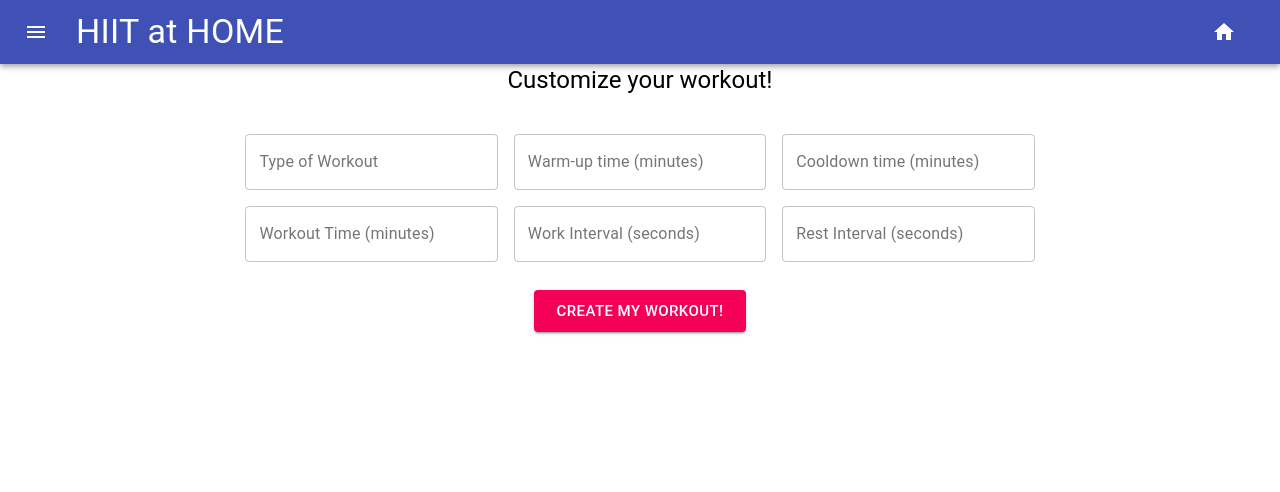
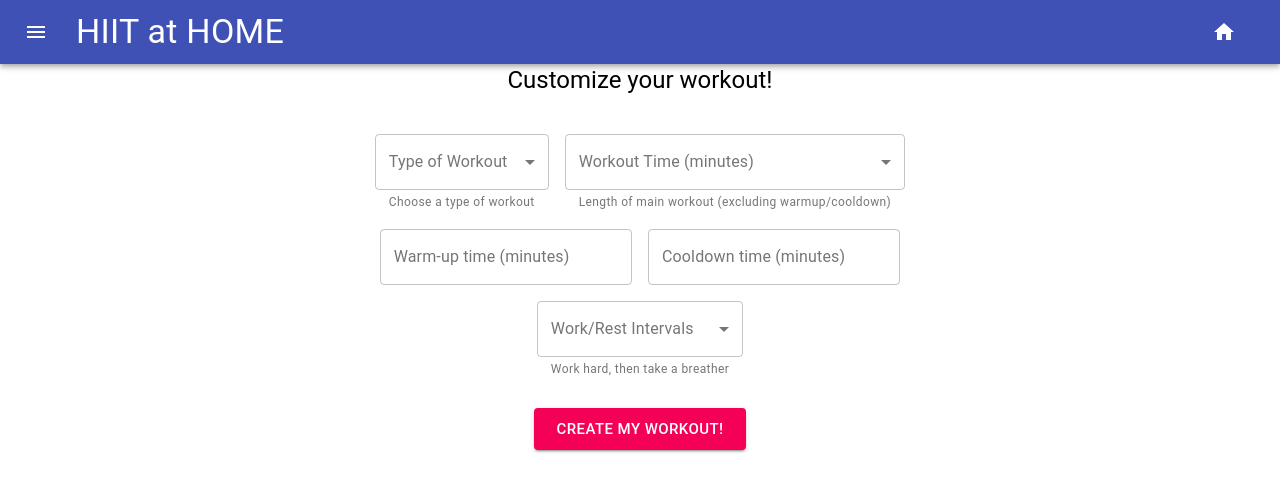
Before and after one commit to lmeromy/hiitathome, a React (Create React App) app in the folder client/: page /generate-workout in a window 1280 px wide. Shown: the top 492 px of the page. Built offline with nearby package versions, Linux system fonts and the light colour scheme; no server answers.

Commit message:
Form works, displays workout

```diff
--- a/client/src/components/DisplayWorkout/DisplayWorkout.jsx
+++ b/client/src/components/DisplayWorkout/DisplayWorkout.jsx
@@ -3,15 +3,77 @@ import { Link } from "react-router-dom";
 import Typography from "@material-ui/core/Typography";
 import Button from "@material-ui/core/Button";
 import FitnessCenterIcon from "@material-ui/icons/FitnessCenter";
+import { WorkBlock } from "./WorkBlock";
 
 const DisplayWorkout = ({ exercises, details }) => {
+  // write a function which takes in an array of items and a number
+  // the function should randomly return that number of items (with no repeat items)
+
+  const chooseExercises = (exercisesArray, number) => {
+    const chosenExercises = [];
+    for (let i = 0; i < number; i++) {
+      let randomExercise =
+        exercisesArray[Math.floor(Math.random() * exercisesArray.length)];
+      chosenExercises.push(randomExercise);
+      //remove chosen exercise from initial array
+      exercisesArray.splice(exercisesArray.indexOf(randomExercise), 1);
+    }
+    console.log(chosenExercises);
+    return chosenExercises;
+  };
+
+  let blocks, blockLength;
+
+  const createWorkBlock = () => {
+    switch (details.workTime) {
+      case 10:
+        blocks = 2;
+        blockLength = 5;
+        break;
+      case 12:
+        blocks = 3;
+        blockLength = 4;
+        break;
+      case 15:
+        blocks = 3;
+        blockLength = 5;
+        break;
+      case 18:
+        blocks = 3;
+        blockLength = 6;
+        break;
+      case 20:
+        blocks = 4;
+        blockLength = 5;
+        break;
+      default:
+        blocks = 2;
+        blockLength = 5;
+    }
+
+    const myExercises = chooseExercises(exercises, blockLength);
+    return <WorkBlock exercises={myExercises} blocks={blocks} />;
+  };
+
   return (
     <div>
       {!exercises && !details && null}
       {details && (
-        <Typography variant="h5" align="center">
-          {details.type}
-        </Typography>
+        <>
+          <Typography variant="h3" align="center">
+            Here's your workout:
+          </Typography>
+          <Typography variant="h4" align="center">
+            Warmup: {details.warmup} minutes
+          </Typography>
+
+          <Typography variant="h4" align="center">
+            Work Block: {createWorkBlock()}
+          </Typography>
+          <Typography variant="h4" align="center">
+            Cooldown: {details.cooldown} minutes
+          </Typography>
+        </>
       )}
     </div>
   );
--- /dev/null
+++ b/client/src/components/DisplayWorkout/DisplayWorkout.scss
@@ -0,0 +1,5 @@
+.workout-block {
+  margin-left: 10%;
+  margin-right: 10%;
+  padding: 20px;
+}
--- /dev/null
+++ b/client/src/components/DisplayWorkout/WorkBlock.jsx
@@ -0,0 +1,27 @@
+import React from "react";
+import List from "@material-ui/core/List";
+import ListItem from "@material-ui/core/ListItem";
+import ListItemText from "@material-ui/core/ListItemText";
+import Divider from "@material-ui/core/Divider";
+import Typography from "@material-ui/core/Typography";
+import "./DisplayWorkout.scss";
+
+export const WorkBlock = ({ exercises, blocks }) => {
+  return (
+    <div className="workout-block">
+      <List align="center">
+        {exercises.map((exercise) => (
+          <>
+            <ListItem key={exercise[0]}>
+              <ListItemText primary={exercise[0] + ": " + exercise[2]} />
+            </ListItem>
+            <Divider />
+          </>
+        ))}
+      </List>
+      <Typography variant="h4" align="center">
+        Repeat this block {blocks} times
+      </Typography>
+    </div>
+  );
+};
--- a/client/src/components/GenerateWorkout/GenerateExerciseForm.jsx
+++ b/client/src/components/GenerateWorkout/GenerateExerciseForm.jsx
@@ -1,8 +1,14 @@
 import React from "react";
 import Button from "@material-ui/core/Button";
 import TextField from "@material-ui/core/TextField";
+import Select from "@material-ui/core/Select";
+import MenuItem from "@material-ui/core/MenuItem";
+import FormHelperText from "@material-ui/core/FormHelperText";
+import FormControl from "@material-ui/core/FormControl";
+import InputLabel from "@material-ui/core/InputLabel";
 import { makeStyles } from "@material-ui/core/styles";
 import { useFormFields } from "../Hooks/useFormFields";
+
 import "./GenerateWorkout.scss";
 
 const useStyles = makeStyles((theme) => ({
@@ -11,6 +17,10 @@ const useStyles = makeStyles((theme) => ({
       margin: theme.spacing(1),
       width: "25ch",
     },
+  },
+  formControl: {
+    margin: theme.spacing(1),
+    minWidth: 120,
   },
 }));
 
@@ -25,26 +35,39 @@ const GenerateExerciseForm = ({ handleGenerateWorkout }) => {
     restInterval: "",
   });
 
-  // const reset = () => {};
-
   const handleSubmit = (event) => {
     event.preventDefault();
     console.log(fields);
     handleGenerateWorkout(fields);
-    // reset();
   };
 
   return (
     <div className="form-container">
       <form noValidate className={classes.root} onSubmit={handleSubmit}>
         <div>
-          <TextField
-            id="type"
-            name="type"
-            label="Type of Workout"
-            variant="outlined"
-            onChange={handleFieldChange}
-          />
+          <FormControl className={classes.formControl} variant="outlined">
+            <InputLabel id="type">Type of Workout</InputLabel>
+            <Select id="type" name="type" onChange={handleFieldChange}>
+              <MenuItem value={"Low-Impact HIIT"}>Low-Impact HIIT</MenuItem>
+              <MenuItem value={"Core"}>Core</MenuItem>
+            </Select>
+            <FormHelperText>Choose a type of workout</FormHelperText>
+          </FormControl>
+          <FormControl className={classes.formControl} variant="outlined">
+            <InputLabel id="workTime">Workout Time (minutes)</InputLabel>
+            <Select id="workTime" name="workTime" onChange={handleFieldChange}>
+              <MenuItem value={10}>10</MenuItem>
+              <MenuItem value={12}>12</MenuItem>
+              <MenuItem value={15}>15</MenuItem>
+              <MenuItem value={18}>18</MenuItem>
+              <MenuItem value={20}>20</MenuItem>
+            </Select>
+            <FormHelperText>
+              Length of main workout (excluding warmup/cooldown)
+            </FormHelperText>
+          </FormControl>
+        </div>
+        <div>
           <TextField
             id="warmup"
             name="warmup"
@@ -61,27 +84,20 @@ const GenerateExerciseForm = ({ handleGenerateWorkout }) => {
           />
         </div>
         <div>
-          <TextField
-            id="workTime"
-            name="workTime"
-            label="Workout Time (minutes)"
-            variant="outlined"
-            onChange={handleFieldChange}
-          />
-          <TextField
-            id="workInterval"
-            name="workInterval"
-            label="Work Interval (seconds)"
-            variant="outlined"
-            onChange={handleFieldChange}
-          />
-          <TextField
-            id="restInterval"
-            name="restInterval"
-            label="Rest Interval (seconds)"
-            variant="outlined"
-            onChange={handleFieldChange}
-          />
+          <FormControl className={classes.formControl} variant="outlined">
+            <InputLabel id="workInterval">Work/Rest Intervals</InputLabel>
+            <Select
+              id="workInterval"
+              name="workInterval"
+              onChange={handleFieldChange}
+            >
+              <MenuItem value={20}>20 seconds work, 10 seconds rest</MenuItem>
+              <MenuItem value={30}>30 seconds work, 30 seconds rest</MenuItem>
+              <MenuItem value={40}>40 seconds work, 20 seconds rest</MenuItem>
+              <MenuItem value={45}>45 seconds work, 15 seconds rest</MenuItem>
+            </Select>
+            <FormHelperText>Work hard, then take a breather</FormHelperText>
+          </FormControl>
         </div>
         <div className="form-buttons">
           <Button
@@ -92,8 +108,13 @@ const GenerateExerciseForm = ({ handleGenerateWorkout }) => {
           >
             Create My Workout!
           </Button>
-
-          {/* <Button type="reset" variant="contained" size="large" onClick={reset}>
+          {/*
+          <Button
+            type="submit"
+            variant="contained"
+            size="large"
+            onClick={reset}
+          >
             Reset
           </Button> */}
         </div>
--- a/client/src/components/GenerateWorkout/GenerateWorkout.jsx
+++ b/client/src/components/GenerateWorkout/GenerateWorkout.jsx
@@ -27,17 +27,32 @@ const GenerateWorkout = () => {
 
   const generateWorkout = (workoutInfo) => {
     setNewWorkout(workoutInfo);
-    // console.log(workoutInfo);
   };
 
   return (
     <div>
-      <Typography variant="h5" align="center">
-        Customize your workout!
-      </Typography>
-      {/* <GenerateExerciseForm handleGenerateWorkout={handleGenerateWorkout} /> */}
-      <GenerateExerciseForm handleGenerateWorkout={generateWorkout} />
-      <DisplayWorkout exercises={exercises} details={newWorkout} />
+      {!newWorkout && (
+        <>
+          <Typography variant="h5" align="center">
+            Customize your workout!
+          </Typography>
+          <GenerateExerciseForm handleGenerateWorkout={generateWorkout} />{" "}
+        </>
+      )}
+      {newWorkout && (
+        <div className="workout-container">
+          <DisplayWorkout exercises={exercises} details={newWorkout} />
+          <Button
+            className="re-do-btn"
+            variant="contained"
+            size="large"
+            color="primary"
+            onClick={() => setNewWorkout(null)}
+          >
+            Whip up a different workout!
+          </Button>
+        </div>
+      )}
     </div>
   );
 };
--- a/client/src/components/GenerateWorkout/GenerateWorkout.scss
+++ b/client/src/components/GenerateWorkout/GenerateWorkout.scss
@@ -12,3 +12,11 @@
     margin: 20px;
   }
 }
+
+.workout-container {
+  text-align: center;
+}
+
+.re-do-btn {
+  padding: 30px;
+}
--- a/client/src/components/Hooks/useFormFields.js
+++ b/client/src/components/Hooks/useFormFields.js
@@ -3,16 +3,23 @@ import { useState } from "react";
 export const useFormFields = (initialState) => {
   const [fields, setValues] = useState(initialState);
 
-  // const reset = setValues({});
+  const reset = () => {
+    setValues({ ...fields, initialState });
+  };
 
   return [
     fields,
-    // reset,
+
     function (event) {
       setValues({
         ...fields,
-        [event.target.id]: event.target.value,
+        [event.target.name]: event.target.value,
       });
+      console.log(
+        "field: " + event.target.name,
+        "value: " + event.target.value
+      );
     },
+    reset,
   ];
 };
```
